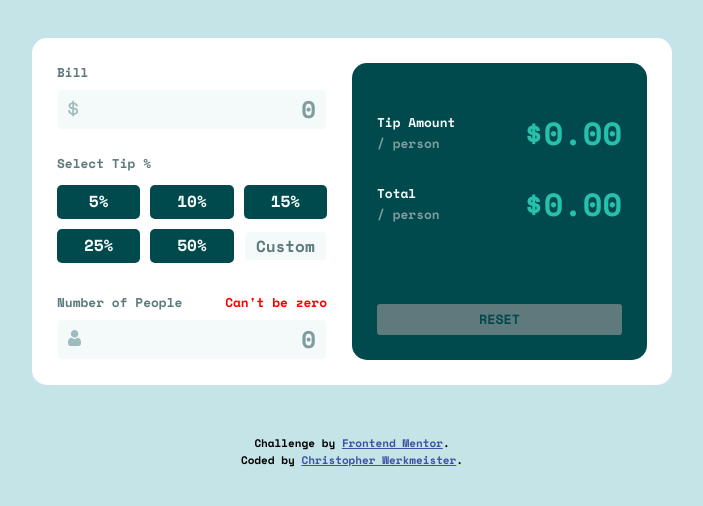
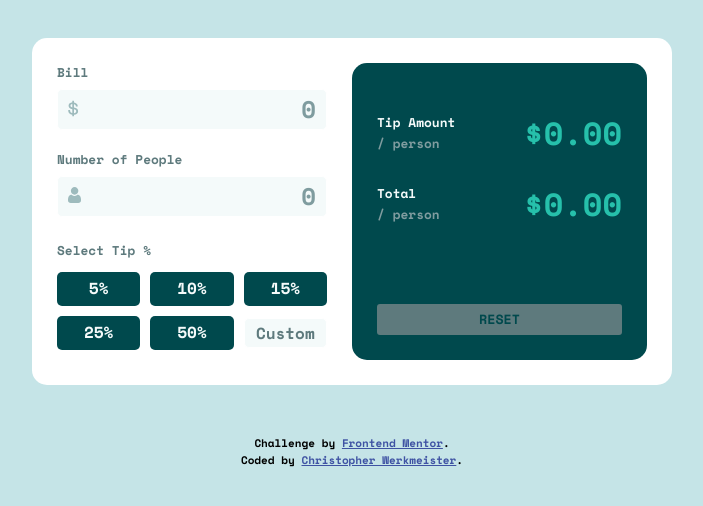
Before and after one commit to xAnDrOm3dAx/tip-calculator, a plain HTML site: page index.html in a window 1280 px wide. Shown: the part 208-714 px from the top of the page, without its empty margins (288-991 px from the left). Drawn offline with nearby package versions, Linux system fonts and the light colour scheme.

Commit message:
re-order UI for user flow

```diff
--- a/index.html
+++ b/index.html
@@ -26,6 +26,14 @@
         <input type="number" id="bill" name="bill" class="bill" placeholder="0">
       </div>
 
+      <div class="select-number">
+        <div>
+          <label for="num-of-people" class="num-of-people">Number of People</label>
+          <span class="hidden">Can't be zero</span>
+        </div>
+        <input type="number" id="num-of-people" name="number-of-people" placeholder="0">
+      </div>
+
       <div class="tip-selection">
         <label>Select Tip %</label>
         <div class="button-container">
@@ -37,15 +45,8 @@
           <input type="number" id="custom-input" class="custom-input" name="custom-input" placeholder="Custom">
         </div>
       </div>
+    </section>
 
-      <div class="select-number">
-        <div>
-          <label for="num-of-people">Number of People</label>
-          <span class="hidden">Can't be zero</span>
-        </div>
-        <input type="number" id="num-of-people" name="number-of-people" placeholder="0">
-      </div>
-    </section>
 
     <section class="app-right">
       <div class="results">
--- a/main.css
+++ b/main.css
@@ -98,8 +98,32 @@ header {
   }
 }
 
+.select-number {
+  display: flex;
+  flex-direction: column;
+
+  & input {
+    background: var(--very-light-grayish-cyan) url("images/icon-person.svg") no-repeat scroll 10px 10px;
+  }
+
+  > div {
+    display: flex;
+    justify-content: space-between;
+
+    & span {
+      color: red;
+      font-size: 0.8rem;
+      display: none;
+    }
+  }
+
+  > div > label {
+    margin-top: 20px;
+  }
+}
+
 .tip-selection {
-  margin: 20px 0;
+  margin: 20px 0 0;
 
   .button-container {
     display: grid;
@@ -160,25 +184,6 @@ header {
         height: 100%;
         font-size: inherit;
       }
-    }
-  }
-}
-
-.select-number {
-  display: flex;
-  flex-direction: column;
-
-  & input {
-    background: var(--very-light-grayish-cyan) url("images/icon-person.svg") no-repeat scroll 10px 10px;
-  }
-
-  > div {
-    display: flex;
-    justify-content: space-between;
-
-    & span {
-      color: red;
-      font-size: 0.8rem;
     }
   }
 }
```
